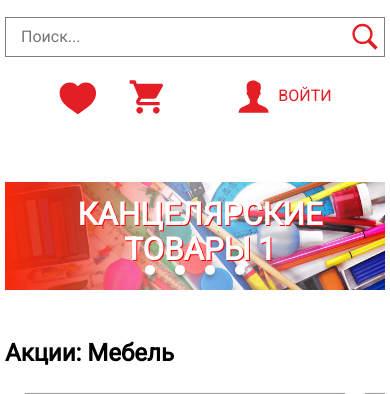
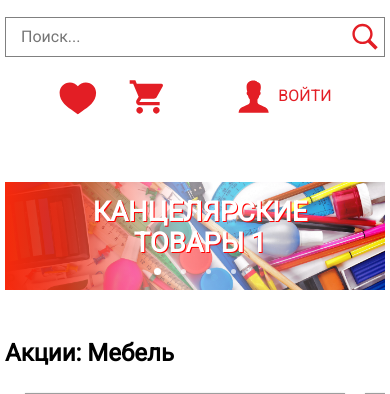
Before and after one commit to ilya5006/Glob-EX, a PHP site: page / in a window 390 px wide. Shown: the part 428-822 px from the top of the page. Run offline with PHP 8.4, Linux system fonts and the light colour scheme; grey boxes are pictures that could not be loaded.

Commit message:
added slider final

```diff
--- a/templates/css/banner.css
+++ b/templates/css/banner.css
@@ -49,27 +49,42 @@
 
 .banners > .buttons
 {
+	position: absolute;
+;
+	z-index: 10;
+	bottom: 0;
+	left: 0;
+
 	display: flex;
+	align-items: center;
 	flex-flow: row nowrap;
 	justify-content: center;
-    align-items: center;
-    z-index: 10;
+
+	width: 100%;
 	min-height: 10px;
-    bottom: 0;
-    left: 0;
-    width: 100%;
-    position: absolute
 }
 
 .banners > .buttons > .button
 {
+	width: 10px;
+	height: 10px;
 	margin: 15px 10px;
-    height: 10px;
-    width: 10px;
+
 	cursor: pointer;
+	transition: 0.3s all;
+
+	opacity: 0.7;
+	border-radius: 100%;
 	background-color: #FFFFFF;
-    border-radius: 100%;
 	box-shadow: 0px 4px 4px rgba(0, 0, 0, 0.25);
+}
+
+.banners > .buttons > .button.active
+{
+	width: 13px;
+	height: 13px;
+
+	opacity: 1;
 }
 
 @media screen and (max-width: 1200px)
@@ -86,7 +101,7 @@
 {
 	.banners > .banner p
 	{
-		font-size: 8vw;
+		font-size: 7vw;
 
 		width: 100%;
 		margin: 15px 5px;
@@ -95,4 +110,14 @@
 
 		text-shadow: 1px 1px 0px red;
 	}
+	.banners > .buttons > .button
+	{
+		width: 5px;
+		height: 5px;
 	}
+	.banners > .buttons > .button.active
+	{
+		width: 7px;
+		height: 7px;
+	}
+}
--- a/templates/index.html
+++ b/templates/index.html
@@ -102,6 +102,17 @@
     <script>
         let allBaners = document.querySelectorAll(".banners > .banner");
 
+        let button;
+        for (let i = 0; i < allBaners.length; i++)
+        {
+            button = document.createElement('div');
+            button.classList.add('button');
+            button.addEventListener('click', function() { bannersHide(i); });
+            document.querySelector(".banners > .buttons").appendChild(button);
+        }
+
+        let allButtons = document.querySelectorAll(".banners > .buttons > .button");
+
         function bannersHide(param)
         {
             for (let i = 0; i < allBaners.length; i++)
@@ -109,25 +120,16 @@
                 if (param != i)
                 {
                     allBaners[i].classList.add('hide');
+                    allButtons[i].classList.remove('active');
                 }
                 else
                 {
                     allBaners[i].classList.remove('hide');
+                    allButtons[i].classList.add('active');
                 }
             }
         }
-
         bannersHide(0);
-
-        let button;
-        for (let i = 0; i < allBaners.length; i++)
-        {
-            button = document.createElement('div');
-            button.classList.add('button');
-            button.addEventListener('click', function() { bannersHide(i) });
-            document.querySelector(".banners > .buttons").appendChild(button);
-        }
-
     </script>
     <!-- КОНЕЦ БАНЕРА -->
 
```
Lines whose indentation alone changed are shown as unchanged.
